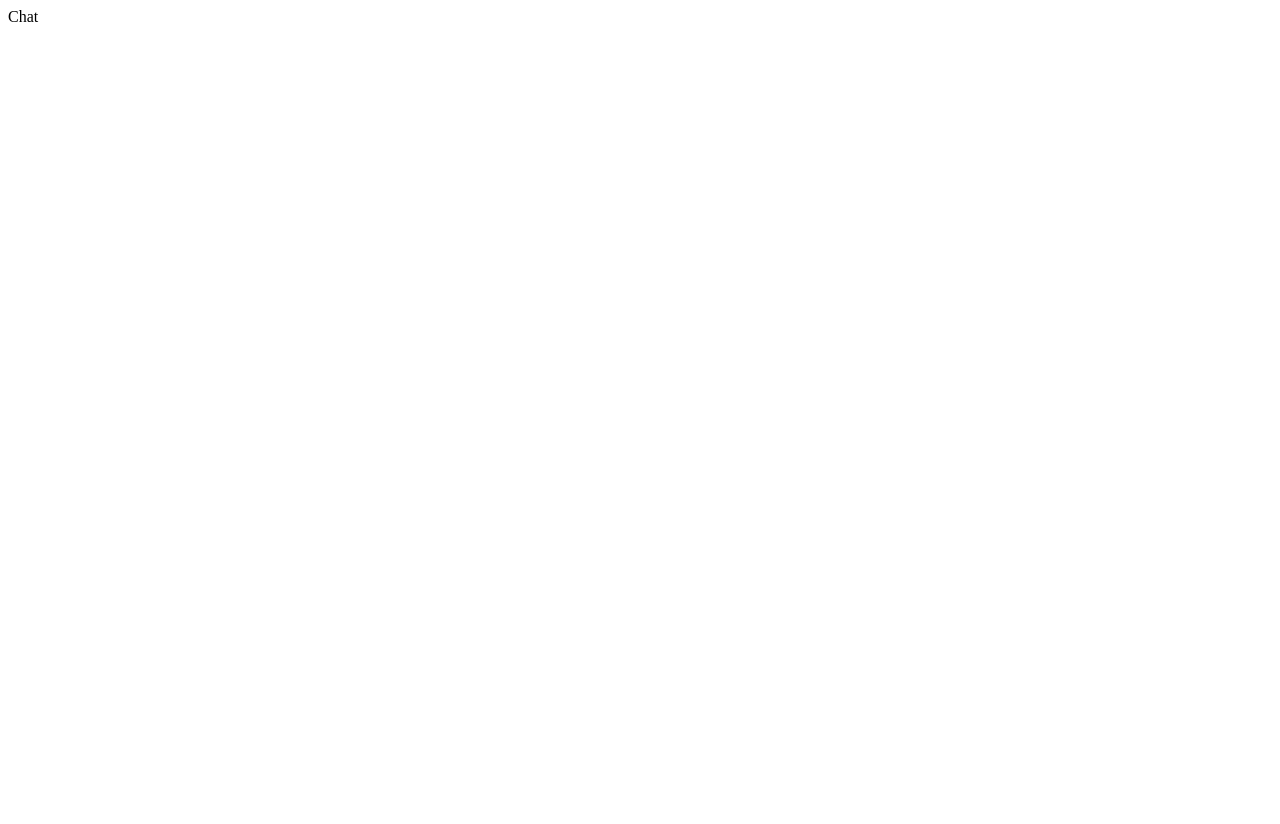
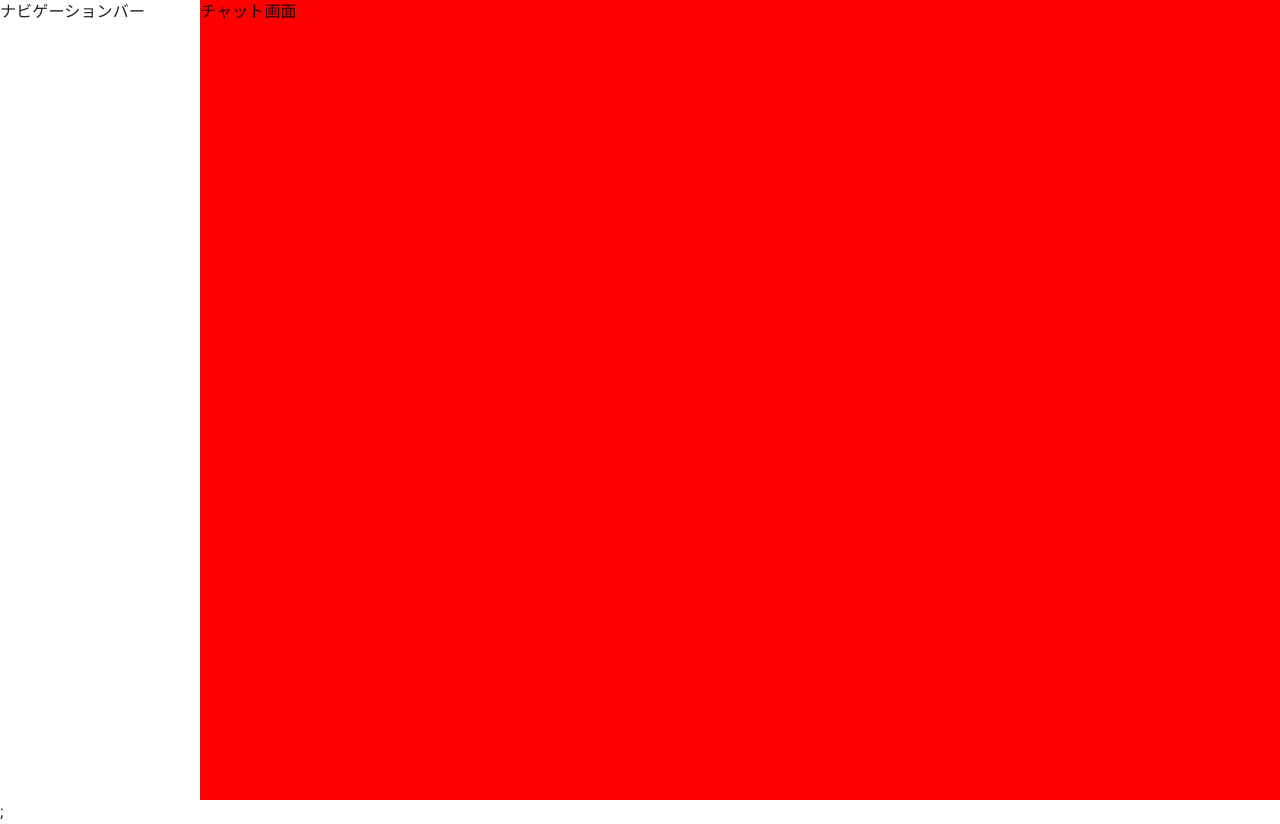
Before and after one commit to nakajima97/next-simple-ai-chat, a Next.js app: page /chat in a window 1280 px wide. Before the commit the page ends 800 px from the top, so only its background shows below. Built offline with nearby package versions, Linux system fonts and the light colour scheme.

Commit message:
#1 仮でチャット画面の骨子組み

```diff
--- a/src/pages/_app.tsx
+++ b/src/pages/_app.tsx
@@ -3,7 +3,13 @@ import '@fontsource/roboto/300.css';
 import '@fontsource/roboto/400.css';
 import '@fontsource/roboto/500.css';
 import '@fontsource/roboto/700.css';
+import { CssBaseline } from '@mui/material';
 
 export default function App({ Component, pageProps }: AppProps) {
-	return <Component {...pageProps} />;
+	return (
+		<>
+			<CssBaseline />
+			<Component {...pageProps} />;
+		</>
+	);
 }
--- a/src/pages/chat/index.tsx
+++ b/src/pages/chat/index.tsx
@@ -1,9 +1,16 @@
+import { Box } from '@mui/material';
+
 const Chat = () => {
-  return (
-    <div>
-      Chat
-    </div>
-  );
-}
+	return (
+		<Box sx={{ display: 'flex', height: '100vh' }}>
+			<Box sx={{width: '200px'}}>
+        ナビゲーションバー
+      </Box>
+			<Box sx={{ flexGrow: 1, backgroundColor: 'red', height: '100%' }}>
+				チャット画面
+			</Box>
+		</Box>
+	);
+};
 
 export default Chat;
--- a/src/pages/index.tsx
+++ b/src/pages/index.tsx
@@ -57,9 +57,7 @@ export default function Home() {
 					<Typography component="h1" variant="h5">
 						Sign in
 					</Typography>
-					<Box
-						sx={{ mt: 1 }}
-					>
+					<Box sx={{ mt: 1 }}>
 						<TextField
 							margin="normal"
 							required
--- a/src/pages/register/index.tsx
+++ b/src/pages/register/index.tsx
@@ -49,7 +49,7 @@ export default function Register() {
 						<LockOutlinedIcon />
 					</Avatar>
 					<Typography component="h1" variant="h5">
-            Sign up
+						Sign up
 					</Typography>
 					<Box
 						component="form"
@@ -86,8 +86,7 @@ export default function Register() {
 							SIGN UP
 						</Button>
 						<Grid container>
-							<Grid item xs>
-							</Grid>
+							<Grid item xs></Grid>
 							<Grid item>
 								<Link href="/" variant="body2">
 									ログイン画面に戻る
```
